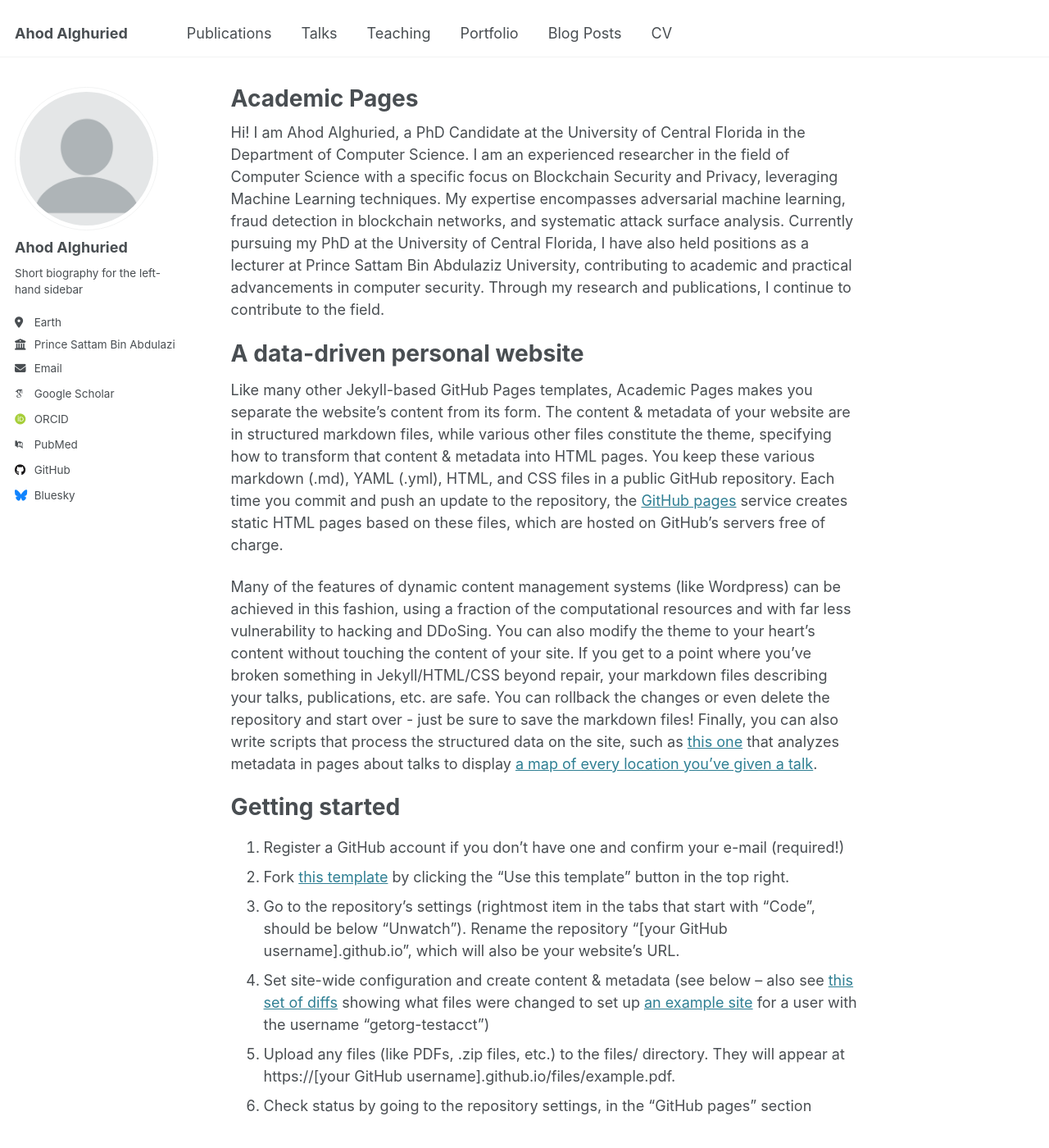
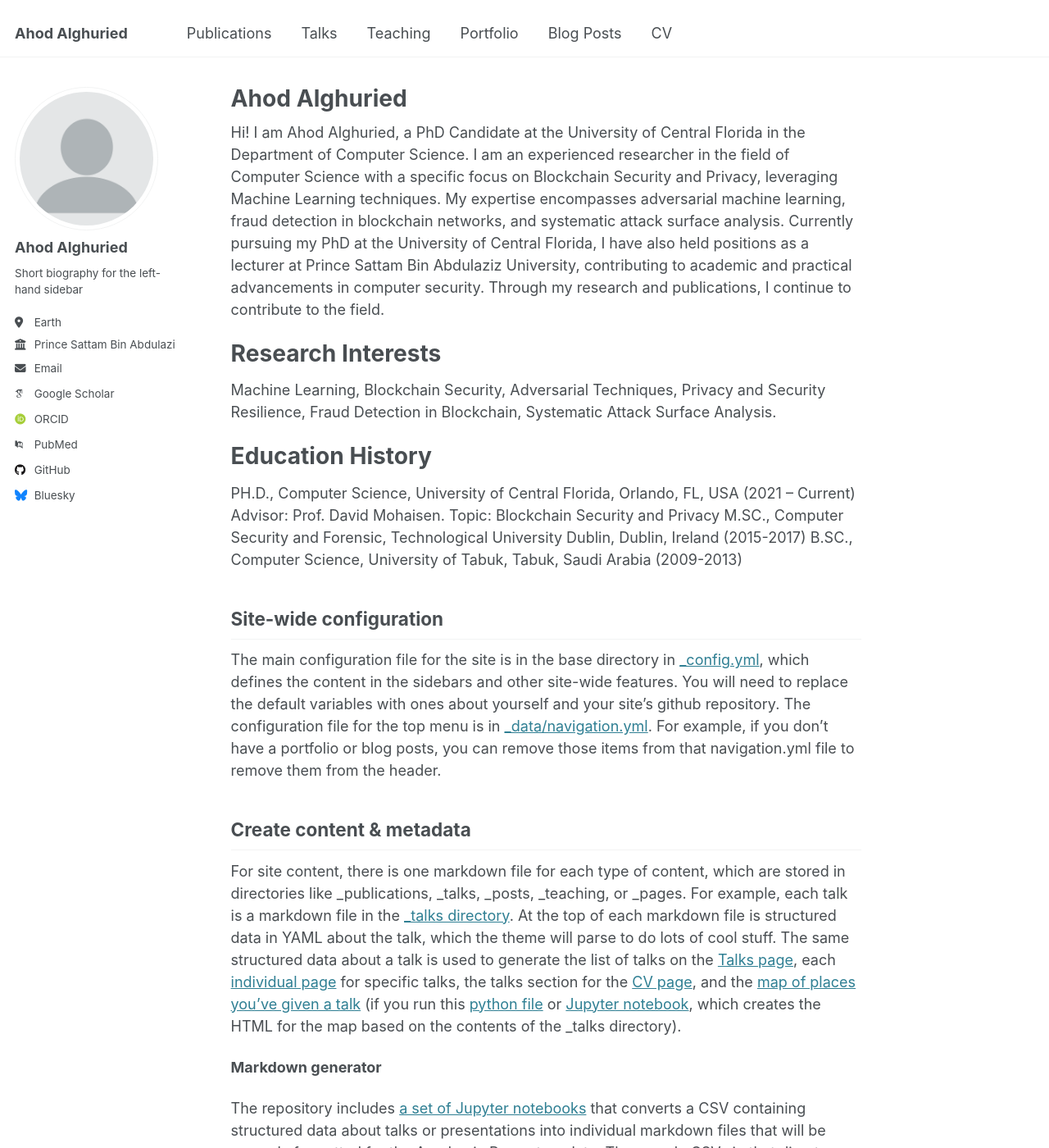
Before and after one commit to alghuried-ahod/Ahod-Alghuried, a Jekyll site: the page built from _pages/about.md, in a window 1280 px wide and 1400 px high. Shown: the whole window at 82% size. Built offline with Jekyll 4.4.1, drawn with Linux system fonts in a browser that asks for light colours; some web fonts are replaced.

Commit message:
Update about.md

```diff
--- a/_pages/about.md
+++ b/_pages/about.md
@@ -1,6 +1,6 @@
 ---
 permalink: /
-title: "Academic Pages"
+title: " Ahod Alghuried"
 author_profile: true
 redirect_from:
   - /about/
@@ -9,20 +9,17 @@ redirect_from:
 
 Hi! I am Ahod Alghuried, a PhD Candidate at the University of Central Florida in the Department of Computer Science. I am an experienced researcher in the field of Computer Science with a specific focus on Blockchain Security and Privacy, leveraging Machine Learning techniques. My expertise encompasses adversarial machine learning, fraud detection in blockchain networks, and systematic attack surface analysis. Currently pursuing my PhD at the University of Central Florida, I have also held positions as a lecturer at Prince Sattam Bin Abdulaziz University, contributing to academic and practical advancements in computer security. Through my research and publications, I continue to contribute to the field.
 
-A data-driven personal website
+Research Interests
 ======
-Like many other Jekyll-based GitHub Pages templates, Academic Pages makes you separate the website's content from its form. The content & metadata of your website are in structured markdown files, while various other files constitute the theme, specifying how to transform that content & metadata into HTML pages. You keep these various markdown (.md), YAML (.yml), HTML, and CSS files in a public GitHub repository. Each time you commit and push an update to the repository, the [GitHub pages](https://pages.github.com/) service creates static HTML pages based on these files, which are hosted on GitHub's servers free of charge.
+Machine Learning, Blockchain Security, Adversarial Techniques, Privacy and Security Resilience, Fraud Detection in Blockchain, Systematic Attack Surface Analysis.
 
-Many of the features of dynamic content management systems (like Wordpress) can be achieved in this fashion, using a fraction of the computational resources and with far less vulnerability to hacking and DDoSing. You can also modify the theme to your heart's content without touching the content of your site. If you get to a point where you've broken something in Jekyll/HTML/CSS beyond repair, your markdown files describing your talks, publications, etc. are safe. You can rollback the changes or even delete the repository and start over - just be sure to save the markdown files! Finally, you can also write scripts that process the structured data on the site, such as [this one](https://github.com/academicpages/academicpages.github.io/blob/master/talkmap.ipynb) that analyzes metadata in pages about talks to display [a map of every location you've given a talk](https://academicpages.github.io/talkmap.html).
 
-Getting started
+Education History
 ======
-1. Register a GitHub account if you don't have one and confirm your e-mail (required!)
-1. Fork [this template](https://github.com/academicpages/academicpages.github.io) by clicking the "Use this template" button in the top right.
-1. Go to the repository's settings (rightmost item in the tabs that start with "Code", should be below "Unwatch"). Rename the repository "[your GitHub username].github.io", which will also be your website's URL.
-1. Set site-wide configuration and create content & metadata (see below -- also see [this set of diffs](http://archive.is/3TPas) showing what files were changed to set up [an example site](https://getorg-testacct.github.io) for a user with the username "getorg-testacct")
-1. Upload any files (like PDFs, .zip files, etc.) to the files/ directory. They will appear at https://[your GitHub username].github.io/files/example.pdf.
-1. Check status by going to the repository settings, in the "GitHub pages" section
+PH.D., Computer Science, University of Central Florida, Orlando, FL, USA (2021 – Current)
+Advisor: Prof. David Mohaisen. Topic: Blockchain Security and Privacy
+M.SC., Computer Security and Forensic, Technological University Dublin, Dublin, Ireland (2015-2017)
+B.SC., Computer Science, University of Tabuk, Tabuk, Saudi Arabia (2009-2013)
 
 Site-wide configuration
 ------
```
